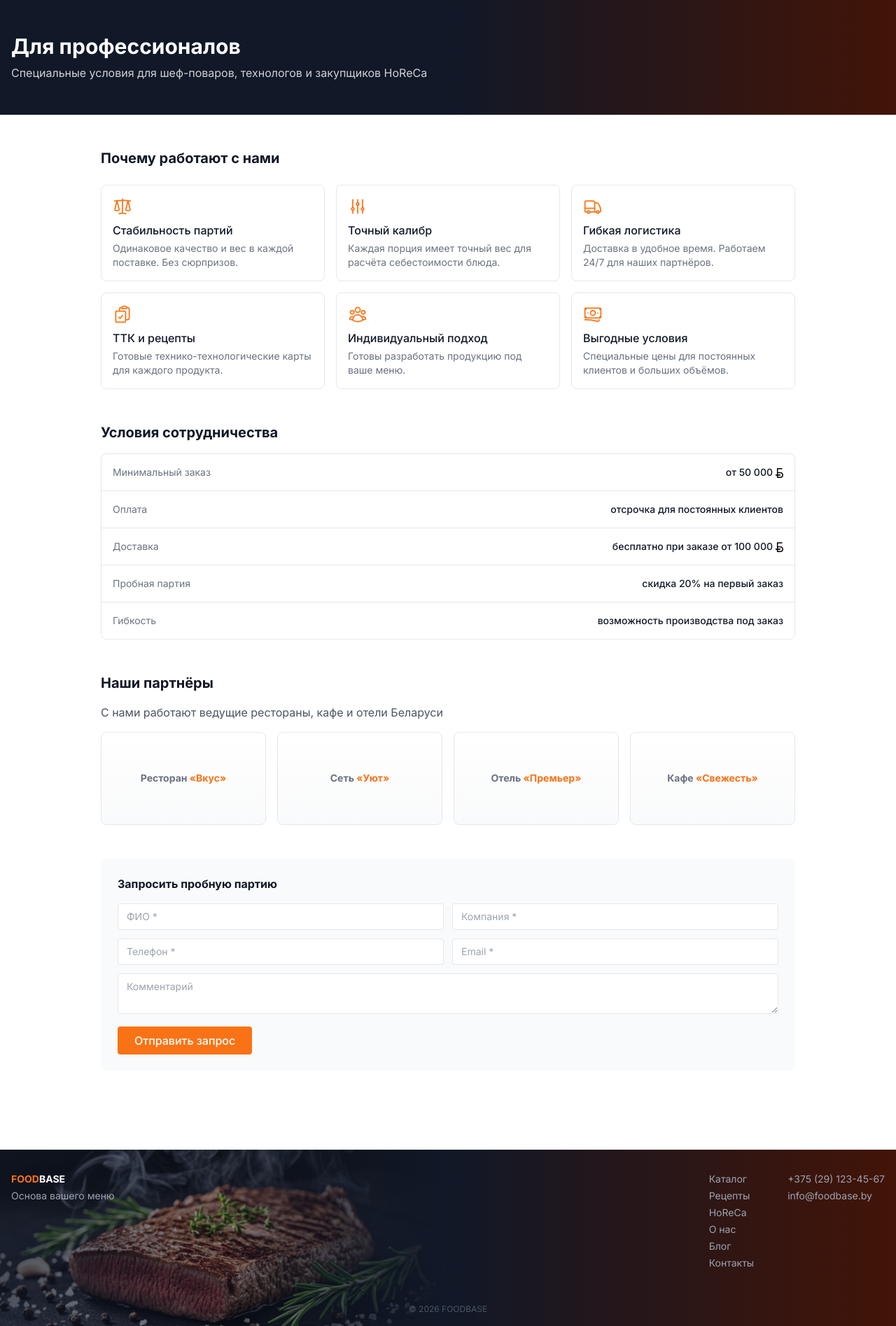
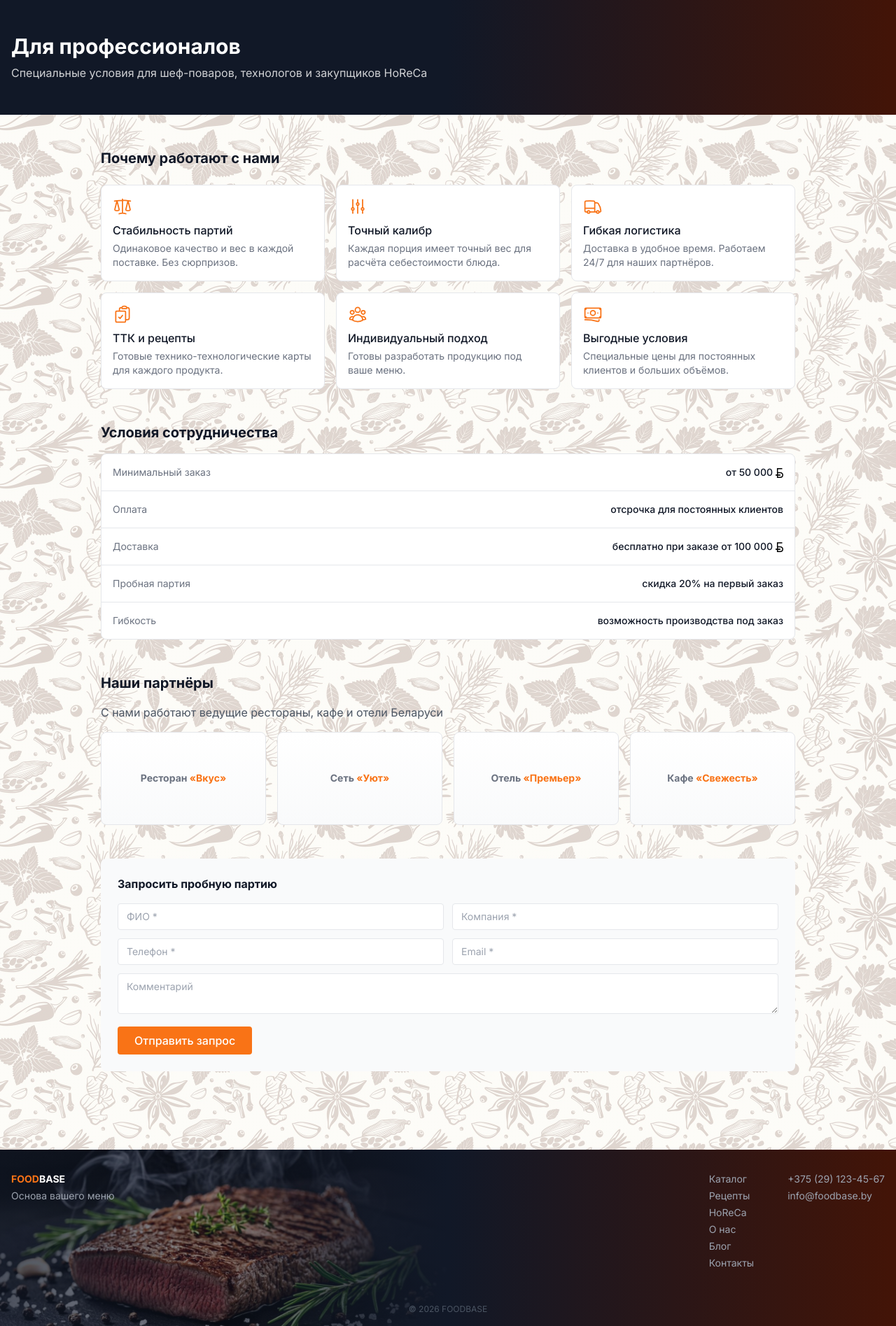
Before and after one commit to PaulBar3/horeca, a Django app: page /b2b/ in a window 1280 px wide. Shown: the part 64-1959 px from the top of the page at 70% size. Run offline with Django 5.2, Linux system fonts and the light colour scheme.

Commit message:
добавление фона

```diff
--- a/static/css/main.css
+++ b/static/css/main.css
@@ -71,6 +71,12 @@
 
 body {
     font-family: 'Inter', system-ui, -apple-system, sans-serif;
+    background-color: #f6f1e7;
+    background-image:
+        linear-gradient(rgba(255, 255, 255, .72), rgba(255, 255, 255, .72)),
+        url('../img/herbs-pattern.jpg');
+    background-size: auto, 512px 512px;
+    background-repeat: repeat, repeat;
 }
 
 /* --- Формы: единый фокус --- */
--- a/templates/base.html
+++ b/templates/base.html
@@ -9,7 +9,7 @@
     <script src="{% static 'vendor/htmx.min.js' %}"></script>
     <link rel="stylesheet" href="{% static 'css/main.css' %}">
 </head>
-<body class="bg-white text-gray-900 min-h-screen flex flex-col">
+<body class="text-gray-900 min-h-screen flex flex-col">
 
     <header class="bg-gradient-to-r from-gray-900 via-gray-900 to-orange-950 text-white sticky top-0 z-50">
         <div class="max-w-7xl mx-auto px-4 flex items-center justify-between h-16 gap-4">
--- a/templates/catalog/product_detail.html
+++ b/templates/catalog/product_detail.html
@@ -49,7 +49,7 @@
                 </div>
             </form>
 
-            <div class="border rounded p-4 text-sm space-y-2">
+            <div class="border bg-white rounded p-4 text-sm space-y-2">
                 {% if product.calories %}<div class="flex justify-between"><span class="text-gray-500">Калорийность</span><span>{{ product.calories }} ккал/100г</span></div>{% endif %}
                 {% if product.protein %}<div class="flex justify-between"><span class="text-gray-500">Белки</span><span>{{ product.protein }} г</span></div>{% endif %}
                 {% if product.fat %}<div class="flex justify-between"><span class="text-gray-500">Жиры</span><span>{{ product.fat }} г</span></div>{% endif %}
--- a/templates/catalog/product_list.html
+++ b/templates/catalog/product_list.html
@@ -7,7 +7,7 @@
     <div class="flex flex-col lg:flex-row gap-6">
 
         <aside class="lg:w-56 shrink-0">
-            <form method="get" class="space-y-4 border rounded-lg p-4">
+            <form method="get" class="space-y-4 border bg-white rounded-lg p-4">
                 <input type="text" name="q" value="{{ request.GET.q }}" placeholder="Поиск..." class="w-full fc-input border rounded px-3 py-2 text-sm">
 
                 <select name="category" class="w-full fc-input border rounded px-3 py-2 text-sm">
--- a/templates/core/about.html
+++ b/templates/core/about.html
@@ -25,17 +25,17 @@
     <div>
         <h2 class="text-xl font-bold mb-4 text-center">Сертификаты и качество</h2>
         <div class="grid grid-cols-1 md:grid-cols-3 gap-4">
-            <div class="border rounded-lg p-5 text-center">
+            <div class="border bg-white rounded-lg p-5 text-center">
                 <div class="mb-3 flex justify-center">{% include "partials/_icon.html" with name="shield-check" class="w-8 h-8 text-orange-500" %}</div>
                 <h3 class="font-bold mb-1">HACCP</h3>
                 <p class="text-sm text-gray-500">Система управления безопасностью пищевых продуктов</p>
             </div>
-            <div class="border rounded-lg p-5 text-center">
+            <div class="border bg-white rounded-lg p-5 text-center">
                 <div class="mb-3 flex justify-center">{% include "partials/_icon.html" with name="check-badge" class="w-8 h-8 text-orange-500" %}</div>
                 <h3 class="font-bold mb-1">ISO 22000</h3>
                 <p class="text-sm text-gray-500">Международный стандарт безопасности пищевой продукции</p>
             </div>
-            <div class="border rounded-lg p-5 text-center">
+            <div class="border bg-white rounded-lg p-5 text-center">
                 <div class="mb-3 flex justify-center">{% include "partials/_icon.html" with name="check-circle" class="w-8 h-8 text-orange-500" %}</div>
                 <h3 class="font-bold mb-1">Собственное сырьё</h3>
                 <p class="text-sm text-gray-500">Контроль качества на каждом этапе производства</p>
--- a/templates/core/b2b.html
+++ b/templates/core/b2b.html
@@ -13,32 +13,32 @@
     <div>
         <h2 class="text-xl font-bold mb-6">Почему работают с нами</h2>
         <div class="grid grid-cols-1 md:grid-cols-2 lg:grid-cols-3 gap-4">
-            <div class="border rounded-lg p-4">
+            <div class="border bg-white rounded-lg p-4">
                 <div class="mb-2">{% include "partials/_icon.html" with name="scale" class="w-7 h-7 text-orange-500" %}</div>
                 <h3 class="font-medium mb-1">Стабильность партий</h3>
                 <p class="text-sm text-gray-500">Одинаковое качество и вес в каждой поставке. Без сюрпризов.</p>
             </div>
-            <div class="border rounded-lg p-4">
+            <div class="border bg-white rounded-lg p-4">
                 <div class="mb-2">{% include "partials/_icon.html" with name="adjustments-vertical" class="w-7 h-7 text-orange-500" %}</div>
                 <h3 class="font-medium mb-1">Точный калибр</h3>
                 <p class="text-sm text-gray-500">Каждая порция имеет точный вес для расчёта себестоимости блюда.</p>
             </div>
-            <div class="border rounded-lg p-4">
+            <div class="border bg-white rounded-lg p-4">
                 <div class="mb-2">{% include "partials/_icon.html" with name="truck" class="w-7 h-7 text-orange-500" %}</div>
                 <h3 class="font-medium mb-1">Гибкая логистика</h3>
                 <p class="text-sm text-gray-500">Доставка в удобное время. Работаем 24/7 для наших партнёров.</p>
             </div>
-            <div class="border rounded-lg p-4">
+            <div class="border bg-white rounded-lg p-4">
                 <div class="mb-2">{% include "partials/_icon.html" with name="clipboard-document-check" class="w-7 h-7 text-orange-500" %}</div>
                 <h3 class="font-medium mb-1">ТТК и рецепты</h3>
                 <p class="text-sm text-gray-500">Готовые технико-технологические карты для каждого продукта.</p>
             </div>
-            <div class="border rounded-lg p-4">
+            <div class="border bg-white rounded-lg p-4">
                 <div class="mb-2">{% include "partials/_icon.html" with name="user-group" class="w-7 h-7 text-orange-500" %}</div>
                 <h3 class="font-medium mb-1">Индивидуальный подход</h3>
                 <p class="text-sm text-gray-500">Готовы разработать продукцию под ваше меню.</p>
             </div>
-            <div class="border rounded-lg p-4">
+            <div class="border bg-white rounded-lg p-4">
                 <div class="mb-2">{% include "partials/_icon.html" with name="banknotes" class="w-7 h-7 text-orange-500" %}</div>
                 <h3 class="font-medium mb-1">Выгодные условия</h3>
                 <p class="text-sm text-gray-500">Специальные цены для постоянных клиентов и больших объёмов.</p>
@@ -48,7 +48,7 @@
 
     <div>
         <h2 class="text-xl font-bold mb-4">Условия сотрудничества</h2>
-        <div class="border rounded-lg divide-y">
+        <div class="border bg-white rounded-lg divide-y">
             <div class="flex justify-between p-4 text-sm"><span class="text-gray-500">Минимальный заказ</span><span class="font-medium">от 50 000 {% include "partials/_byn.html" %}</span></div>
             <div class="flex justify-between p-4 text-sm"><span class="text-gray-500">Оплата</span><span class="font-medium">отсрочка для постоянных клиентов</span></div>
             <div class="flex justify-between p-4 text-sm"><span class="text-gray-500">Доставка</span><span class="font-medium">бесплатно при заказе от 100 000 {% include "partials/_byn.html" %}</span></div>
--- a/templates/core/home.html
+++ b/templates/core/home.html
@@ -25,7 +25,7 @@
 </section>
 
 {# ===== 6 ПРЕИМУЩЕСТВ ===== #}
-<section class="bg-white">
+<section>
     <div class="max-w-7xl mx-auto px-4 grid grid-cols-2 md:grid-cols-3 lg:grid-cols-6 gap-x-6">
         <div class="group py-8 -mx-3 px-3 rounded-lg bg-gradient-to-b from-orange-500/0 to-orange-500/0 group-hover:from-orange-500/15 group-hover:to-orange-500/5 transition-colors duration-300">
             {% include "partials/_icon.html" with name="scale" class="w-8 h-8 text-gray-900 mb-3 group-hover:text-orange-500 transition-colors" %}
--- a/templates/orders/_cart_sum.html
+++ b/templates/orders/_cart_sum.html
@@ -1,5 +1,5 @@
 {% load static %}
-<div id="cart-sum"{% if oob %} hx-swap-oob="true"{% endif %} class="cart-sum border rounded-lg p-4 mb-6">
+<div id="cart-sum"{% if oob %} hx-swap-oob="true"{% endif %} class="cart-sum border bg-white rounded-lg p-4 mb-6">
     <div class="flex items-center justify-between">
         <span class="font-medium text-sm text-gray-500">Итого</span>
         {% if cart_sum %}
--- a/templates/orders/cart.html
+++ b/templates/orders/cart.html
@@ -11,7 +11,7 @@
 <div class="max-w-4xl mx-auto px-4 py-8">
     <h1 class="text-2xl font-bold mb-6">Корзина заявки</h1>
 
-    <div id="cart-items" class="border rounded-lg overflow-hidden mb-6">{% for item in cart_items %}{% include "orders/_cart_item.html" %}{% endfor %}</div>
+    <div id="cart-items" class="border bg-white rounded-lg overflow-hidden mb-6">{% for item in cart_items %}{% include "orders/_cart_item.html" %}{% endfor %}</div>
 
     {% include "orders/_cart_sum.html" %}
 
@@ -20,7 +20,7 @@
         <a href="{% url 'catalog:product_list' %}" class="text-orange-500 hover:underline">Перейти в каталог</a>
     </div>
 
-    <form method="post" action="{% url 'orders:order_create' %}" class="cart-form border rounded-lg p-4 space-y-4">
+    <form method="post" action="{% url 'orders:order_create' %}" class="cart-form border bg-white rounded-lg p-4 space-y-4">
         {% csrf_token %}
         <h2 class="font-bold">Оформить заявку</h2>
         {% if form.non_field_errors %}
```
Also changed, not shown: static/img/herbs-pattern.jpg (added).
